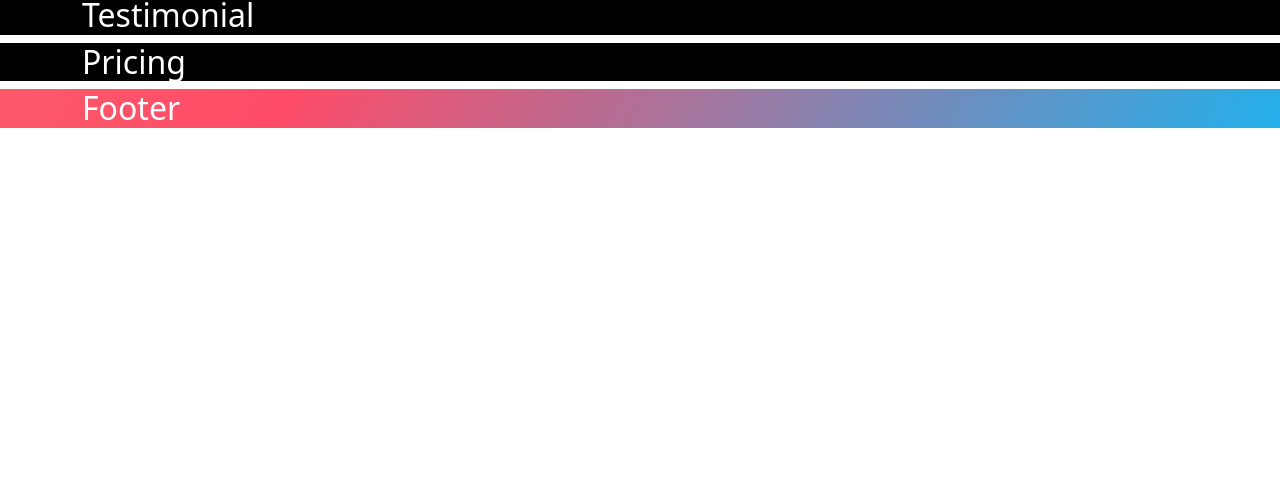
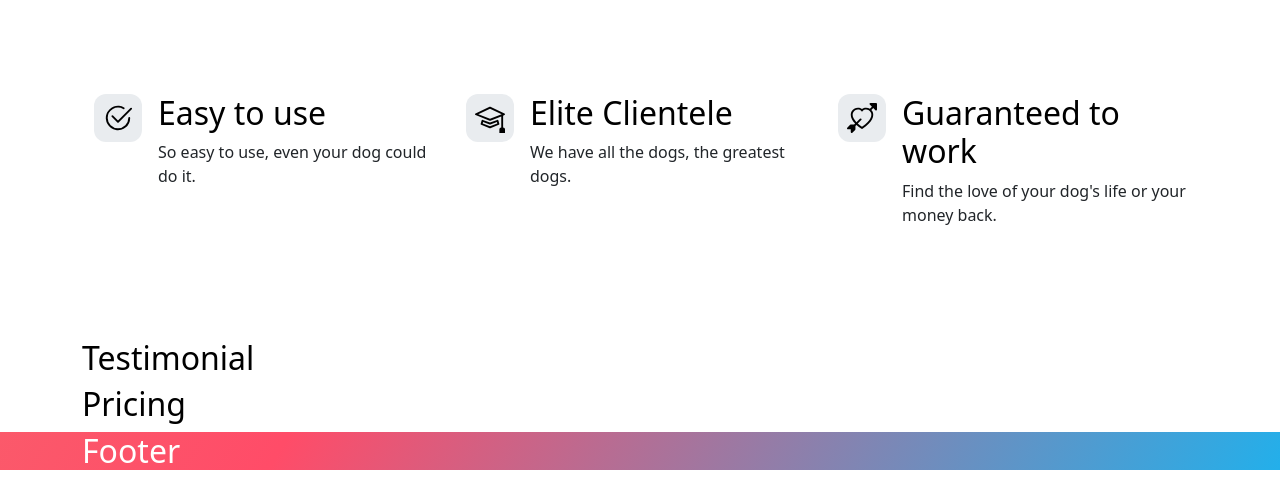
Before and after one commit to heyliceeee/TinDog-Website, a website: page index.html in a window 1280 px wide. Shown: the part 740-1218 px from the top of the page. Before the commit the page ends 876 px from the top, so only its background shows below. Drawn offline with nearby package versions, Linux system fonts and the light colour scheme.

Commit message:
💄feat: features

```diff
--- a/index.html
+++ b/index.html
@@ -74,21 +74,92 @@
       </div>
     </section>
     <!-- Features -->
-    <section id="features" class="bg-black">
-      <div class="container">
-        <h2 class="text-white">Features</h2>
+    <section id="features">
+      <div class="container px-4 py-5 mt-5" id="hanging-icons">
+        <div class="row g-4 py-5 row-cols-1 row-cols-lg-3">
+          <div class="col d-flex align-items-start">
+            <div
+              class="icon-square text-body-emphasis bg-body-secondary d-inline-flex align-items-center justify-content-center fs-4 flex-shrink-0 me-3"
+            >
+              <svg
+                xmlns="http://www.w3.org/2000/svg"
+                height="30"
+                fill="currentColor"
+                class="bi bi-check2-circle"
+                viewBox="0 0 16 16"
+              >
+                <path
+                  d="M2.5 8a5.5 5.5 0 0 1 8.25-4.764.5.5 0 0 0 .5-.866A6.5 6.5 0 1 0 14.5 8a.5.5 0 0 0-1 0 5.5 5.5 0 1 1-11 0z"
+                />
+                <path
+                  d="M15.354 3.354a.5.5 0 0 0-.708-.708L8 9.293 5.354 6.646a.5.5 0 1 0-.708.708l3 3a.5.5 0 0 0 .708 0l7-7z"
+                />
+              </svg>
+            </div>
+            <div>
+              <h3 class="fs-2 text-body-emphasis">Easy to use</h3>
+              <p>So easy to use, even your dog could do it.</p>
+            </div>
+          </div>
+          <div class="col d-flex align-items-start">
+            <div
+              class="icon-square text-body-emphasis bg-body-secondary d-inline-flex align-items-center justify-content-center fs-4 flex-shrink-0 me-3"
+            >
+              <svg
+                xmlns="http://www.w3.org/2000/svg"
+                height="30"
+                fill="currentColor"
+                class="bi bi-mortarboard"
+                viewBox="0 0 16 16"
+              >
+                <path
+                  d="M8.211 2.047a.5.5 0 0 0-.422 0l-7.5 3.5a.5.5 0 0 0 .025.917l7.5 3a.5.5 0 0 0 .372 0L14 7.14V13a1 1 0 0 0-1 1v2h3v-2a1 1 0 0 0-1-1V6.739l.686-.275a.5.5 0 0 0 .025-.917l-7.5-3.5ZM8 8.46 1.758 5.965 8 3.052l6.242 2.913L8 8.46Z"
+                />
+                <path
+                  d="M4.176 9.032a.5.5 0 0 0-.656.327l-.5 1.7a.5.5 0 0 0 .294.605l4.5 1.8a.5.5 0 0 0 .372 0l4.5-1.8a.5.5 0 0 0 .294-.605l-.5-1.7a.5.5 0 0 0-.656-.327L8 10.466 4.176 9.032Zm-.068 1.873.22-.748 3.496 1.311a.5.5 0 0 0 .352 0l3.496-1.311.22.748L8 12.46l-3.892-1.556Z"
+                />
+              </svg>
+            </div>
+            <div>
+              <h3 class="fs-2 text-body-emphasis">Elite Clientele</h3>
+              <p>We have all the dogs, the greatest dogs.</p>
+            </div>
+          </div>
+          <div class="col d-flex align-items-start">
+            <div
+              class="icon-square text-body-emphasis bg-body-secondary d-inline-flex align-items-center justify-content-center fs-4 flex-shrink-0 me-3"
+            >
+              <svg
+                xmlns="http://www.w3.org/2000/svg"
+                height="30"
+                fill="currentColor"
+                class="bi bi-arrow-through-heart"
+                viewBox="0 0 16 16"
+              >
+                <path
+                  fill-rule="evenodd"
+                  d="M2.854 15.854A.5.5 0 0 1 2 15.5V14H.5a.5.5 0 0 1-.354-.854l1.5-1.5A.5.5 0 0 1 2 11.5h1.793l.53-.53c-.771-.802-1.328-1.58-1.704-2.32-.798-1.575-.775-2.996-.213-4.092C3.426 2.565 6.18 1.809 8 3.233c1.25-.98 2.944-.928 4.212-.152L13.292 2 12.147.854A.5.5 0 0 1 12.5 0h3a.5.5 0 0 1 .5.5v3a.5.5 0 0 1-.854.354L14 2.707l-1.006 1.006c.236.248.44.531.6.845.562 1.096.585 2.517-.213 4.092-.793 1.563-2.395 3.288-5.105 5.08L8 13.912l-.276-.182a21.86 21.86 0 0 1-2.685-2.062l-.539.54V14a.5.5 0 0 1-.146.354l-1.5 1.5Zm2.893-4.894A20.419 20.419 0 0 0 8 12.71c2.456-1.666 3.827-3.207 4.489-4.512.679-1.34.607-2.42.215-3.185-.817-1.595-3.087-2.054-4.346-.761L8 4.62l-.358-.368c-1.259-1.293-3.53-.834-4.346.761-.392.766-.464 1.845.215 3.185.323.636.815 1.33 1.519 2.065l1.866-1.867a.5.5 0 1 1 .708.708L5.747 10.96Z"
+                />
+              </svg>
+            </div>
+            <div>
+              <h3 class="fs-2 text-body-emphasis">Guaranteed to work</h3>
+              <p>Find the love of your dog's life or your money back.</p>
+            </div>
+          </div>
+        </div>
       </div>
     </section>
     <!-- Testimonial -->
-    <section id="testimonial" class="bg-black">
+    <section id="testimonial">
       <div class="container">
-        <h2 class="text-white">Testimonial</h2>
+        <h2 class="text-black">Testimonial</h2>
       </div>
     </section>
     <!-- Pricing -->
-    <section id="pricing" class="bg-black">
+    <section id="pricing">
       <div class="container">
-        <h2 class="text-white">Pricing</h2>
+        <h2 class="text-black">Pricing</h2>
       </div>
     </section>
     <!-- Footer -->
```
Also changed, not shown: README.md.
